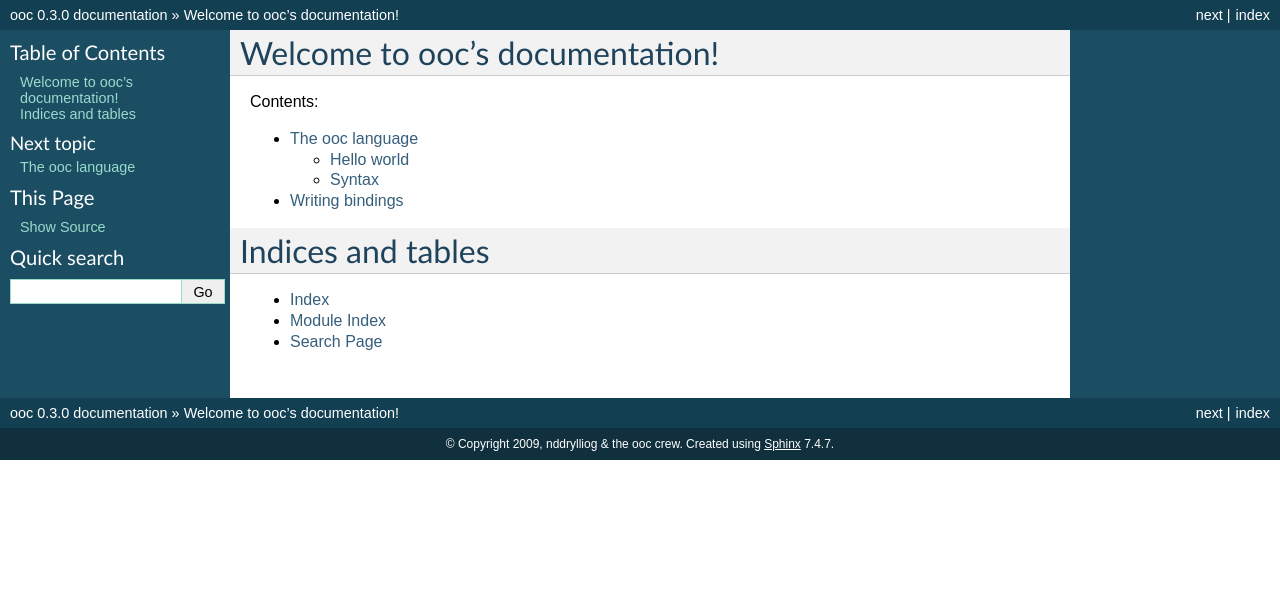
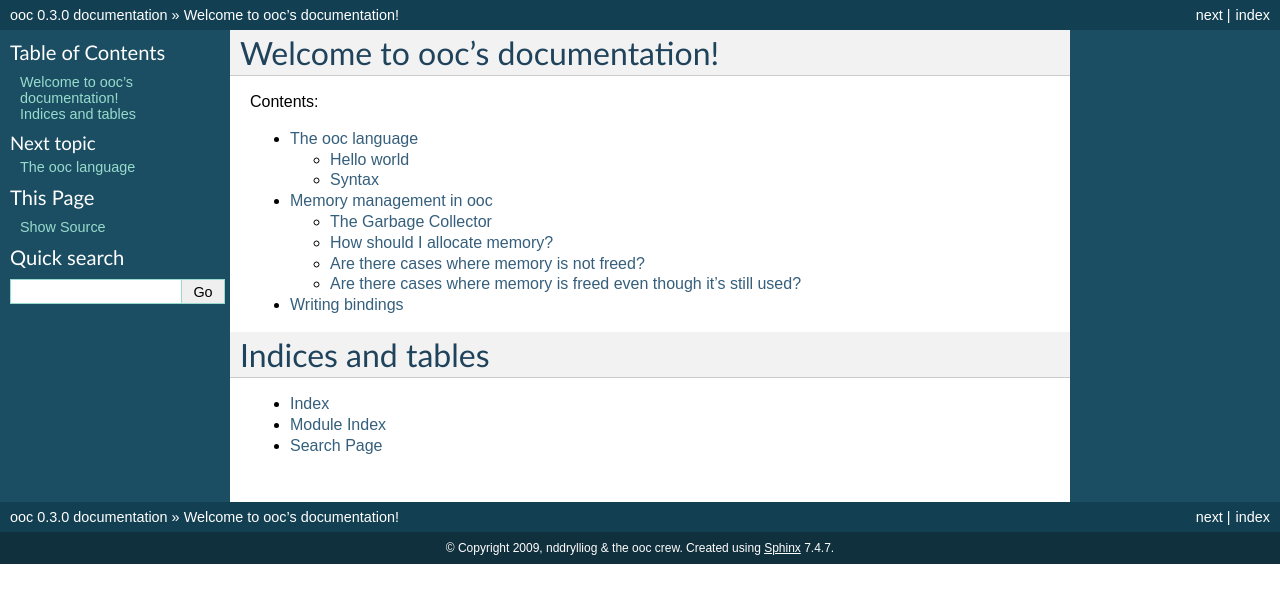
Before and after one commit to fasterthanlime/ooc-docs, a Sphinx documentation site: the page built from source/index.rst, in a window 1280 px wide. Shown: the top 603 px of the page. Built offline with Sphinx 7.4.7, drawn with Linux system fonts in a browser that asks for light colours; some of the changed lines change nothing that is shown.

Commit message:
Added gc article

```diff
--- a/source/index.rst
+++ b/source/index.rst
@@ -12,6 +12,7 @@
    :maxdepth: 2
 
    language/index.rst
+   memory/index.rst
    bindings.rst
 
 Indices and tables
--- /dev/null
+++ b/source/memory/gc.rst
@@ -0,0 +1,50 @@
+The Garbage Collector
+=====================
+
+The Garbage Collector (GC) currently used in ooc is
+the _Boehm GC: http://www.hpl.hp.com/personal/Hans_Boehm/gc/
+
+It's a conservative GC, which basically means it plays well
+with languages like C and C++, where you don't have precise type information.
+
+The Boehm GC has been developed for years and is very stable and
+well-tested, thus we're not afraid to use it.
+
+It is somewhat an easy solution for now though. It's not entirely
+impossible that the Boehm GC would be replaced by another one,
+and it would be quite awesome if it was written in ooc itself.
+
+How should I allocate memory?
+=============================
+
+Just use gc_malloc, gc_realloc, gc_calloc instead of the regular ones,
+and don't worry about free.
+
+Example::
+
+    // allocate a raw array of 100 Int32, because I can.
+    arr = gc_malloc(Int32 size * 100) : Int32*
+
+    // or
+    arr2 = gc_calloc(Int 32 size, 100) : Int32*
+
+Are there cases where memory is not freed?
+==========================================
+
+Not that we're aware of
+
+Are there cases where memory is freed even though it's still used?
+==================================================================
+
+Some rare cases, yeah. If the address of an allocated object is not
+reachable for the GC, it may be collected even though still used
+elsewhere.
+
+Be particularly careful for example if you pass a GC-allocated object
+to a C library and keep no reference to it. The object will become
+unreachable, and will be collected.
+
+An example of that is if you pass an ooc gc-allocated object as a
+gpointer *data to a Gtk+ callback. As a workaround, either keep a
+reference to it somewhere reachable (e.g. in your ooc code) or allocate
+it manually.
--- /dev/null
+++ b/source/memory/index.rst
@@ -0,0 +1,7 @@
+Memory  management in ooc
+=========================
+
+.. toctree::
+    :maxdepth: 2
+
+    gc.rst
```
